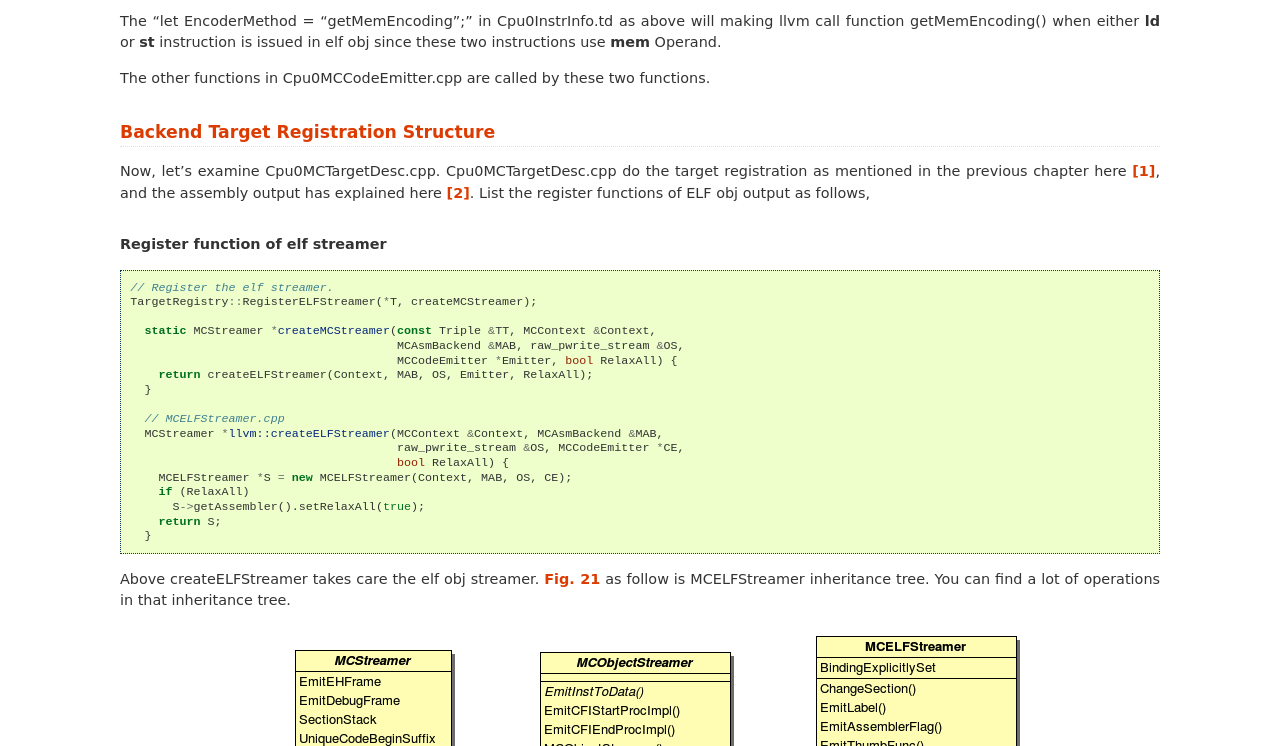
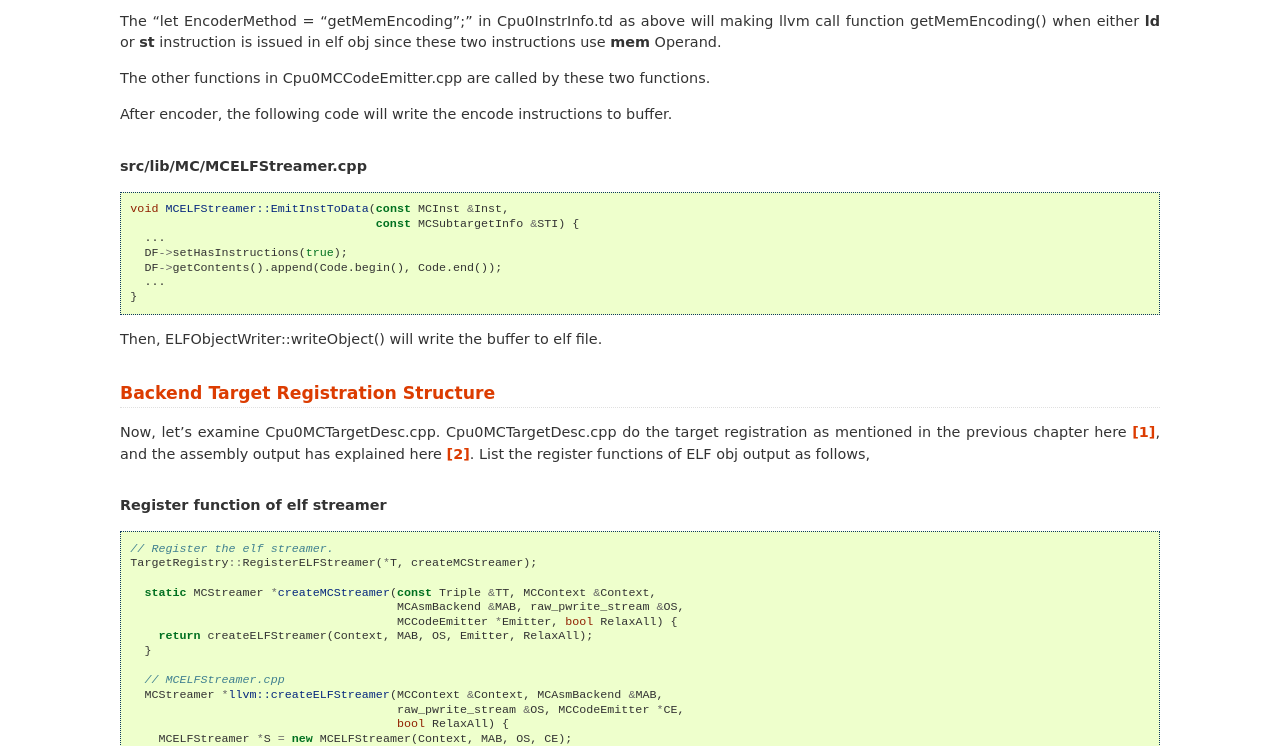
Before and after one commit to Jonathan2251/lbd, a Sphinx documentation site: the page built from source/genobj.rst, in a window 1280 px wide and 900 px high, scrolled down 5103 px, cut to the strip 154-900 px from the top of the window. Built offline with Sphinx 7.4.7, drawn with Linux system fonts in a browser that asks for light colours; pages that are not in the unit, such as notebooks, are missing from menus.

Commit message:
add write elf explantion

```diff
--- a/source/genobj.rst
+++ b/source/genobj.rst
@@ -250,6 +250,21 @@ Operand.
 
 The other functions in Cpu0MCCodeEmitter.cpp are called by these two functions.
 
+After encoder, the following code will write the encode instructions to buffer.
+
+.. rubric:: src/lib/MC/MCELFStreamer.cpp
+.. code-block:: c++
+
+  void MCELFStreamer::EmitInstToData(const MCInst &Inst,
+                                     const MCSubtargetInfo &STI) {
+    ...
+    DF->setHasInstructions(true);
+    DF->getContents().append(Code.begin(), Code.end());
+    ...
+  }
+
+Then, ELFObjectWriter::writeObject() will write the buffer to elf file.
+
 
 Backend Target Registration Structure
 --------------------------------------
```
